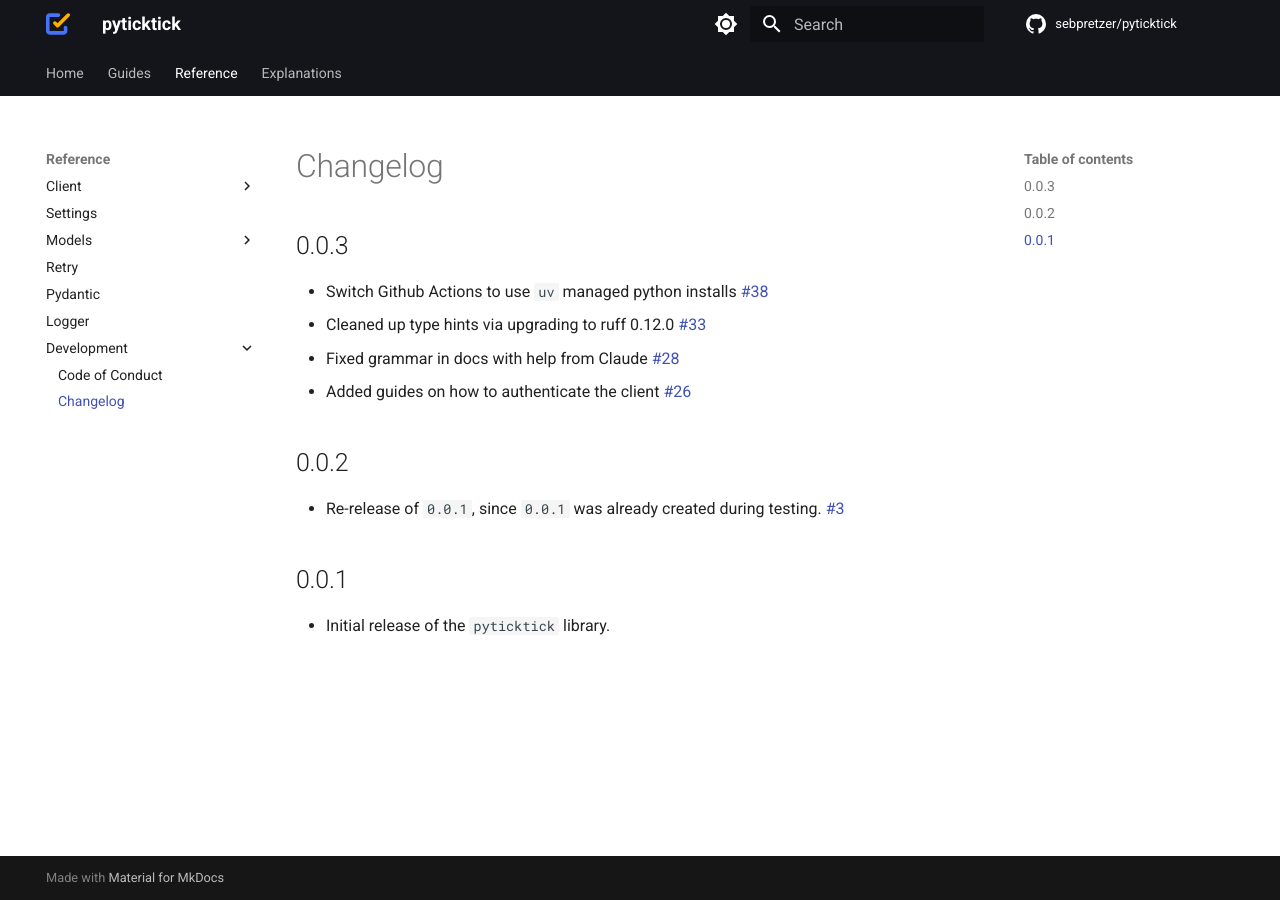
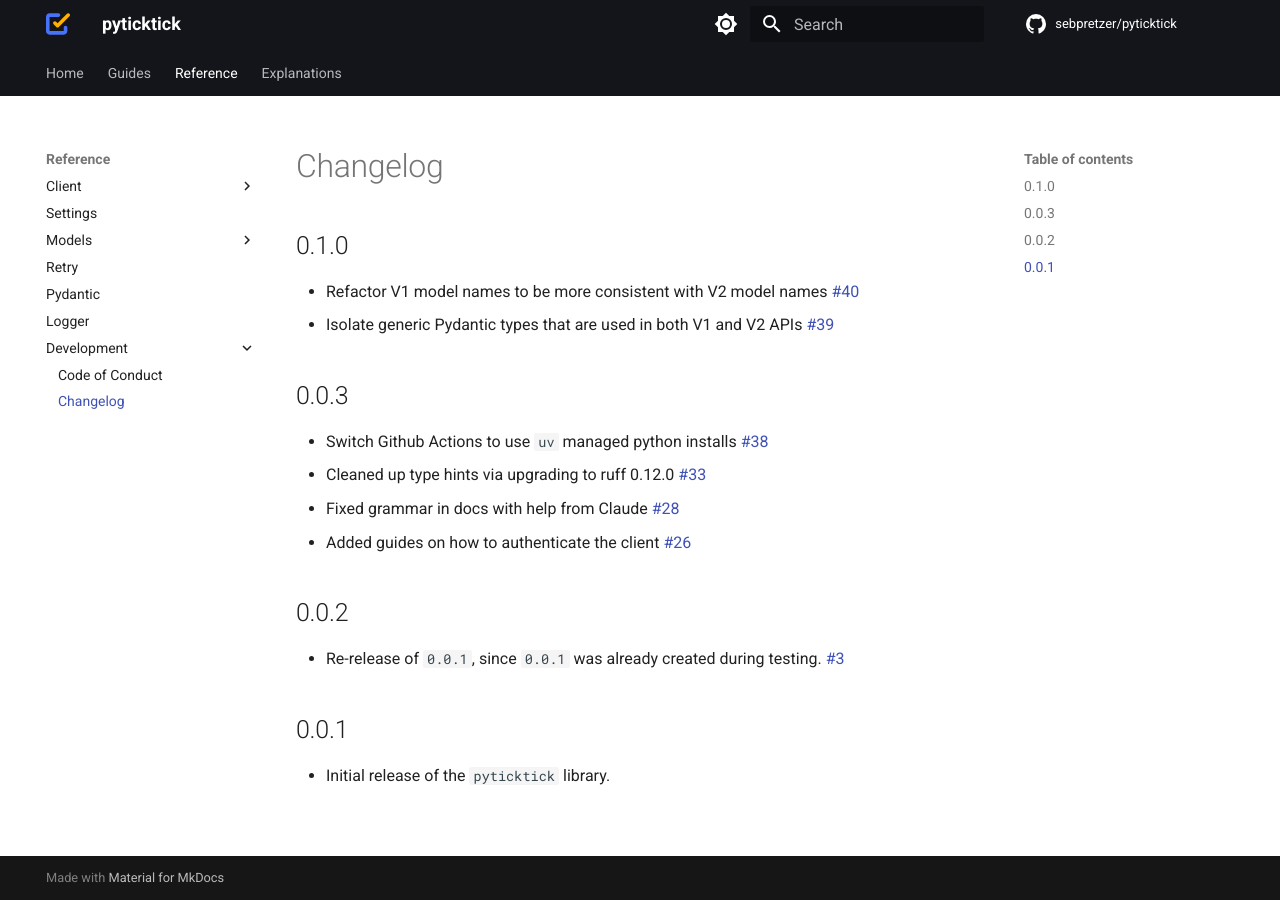
Before and after one commit to sebpretzer/pyticktick, an MkDocs documentation site: the page built from docs/CHANGELOG.md, in a window 1280 px wide. Built offline with MkDocs 1.6.1 and Material for MkDocs 9.7.7, drawn with Linux system fonts in a browser that asks for light colours; comment, search, counter and statistics services are not loaded.

Commit message:
Release 0.1.0 (#41)

```diff
--- a/docs/CHANGELOG.md
+++ b/docs/CHANGELOG.md
@@ -1,4 +1,9 @@
 # Changelog
+
+## 0.1.0
+
+- Refactor V1 model names to be more consistent with V2 model names [#40](https://github.com/sebpretzer/pyticktick/pull/40)
+- Isolate generic Pydantic types that are used in both V1 and V2 APIs [#39](https://github.com/sebpretzer/pyticktick/pull/39)
 
 ## 0.0.3
 
--- a/pyproject.toml
+++ b/pyproject.toml
@@ -1,7 +1,7 @@
 
 [project]
 name = "pyticktick"
-version = "0.0.3"
+version = "0.1.0"
 description = "The modern library to interact with the TickTick API."
 authors = [{ name = "Seb Pretzer", email = "quick.creek3304@fastmail.com" }]
 license = { file = "LICENSE" }
```
Also changed, not shown: 1 other file.
